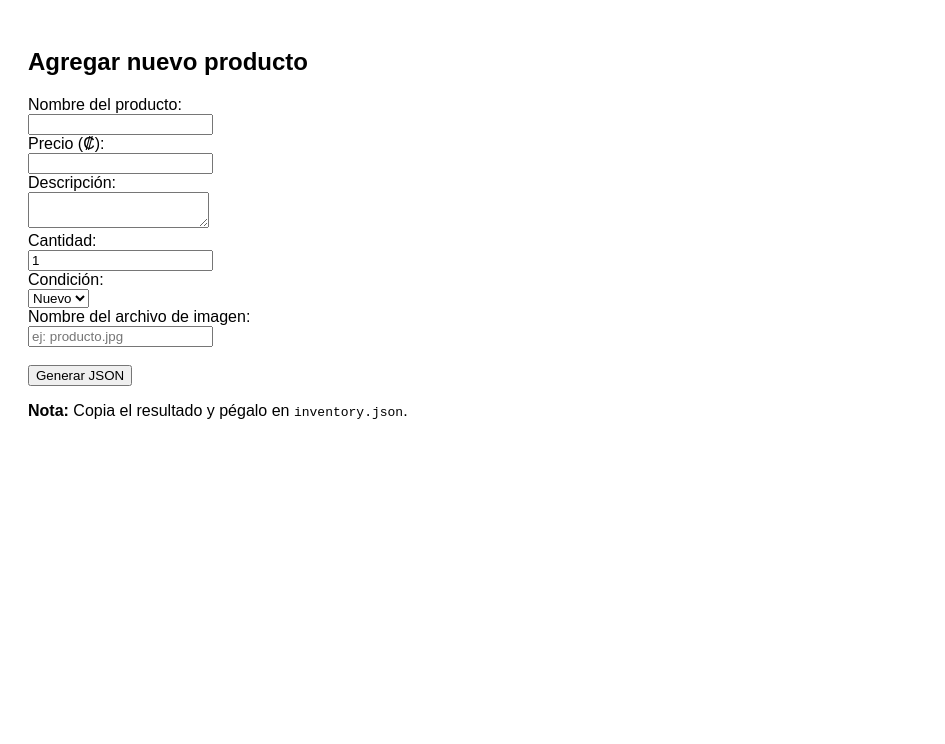
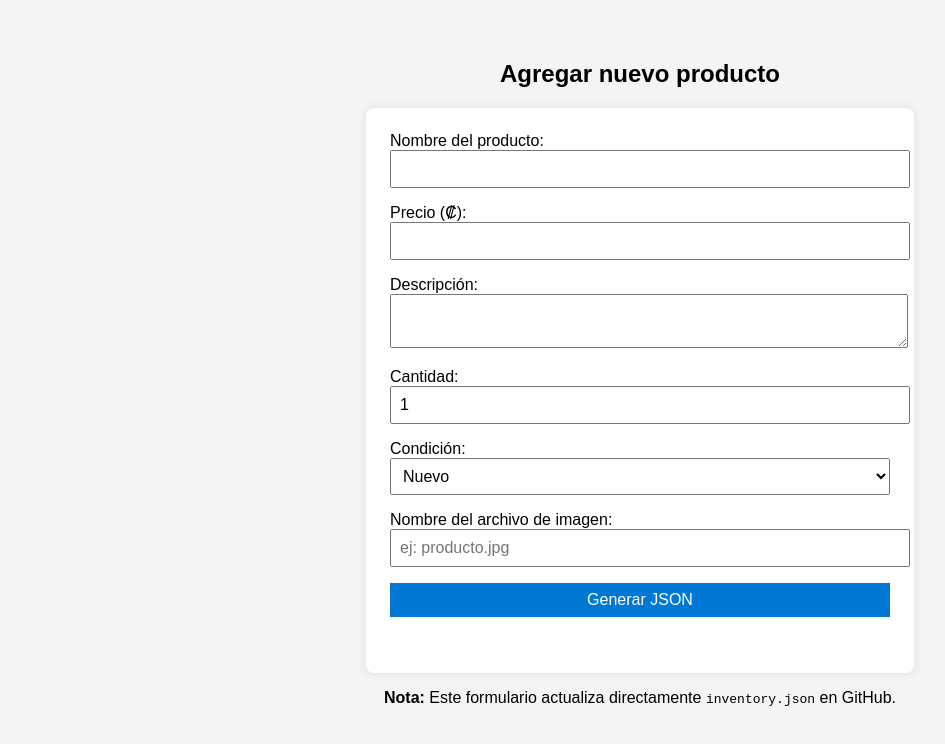
Before and after one commit to allanulate-tech/storefront-site, a plain HTML site: page form.html in a window 1280 px wide. Shown: the whole page, without its empty margins (0-945 px from the left). Drawn offline with Linux system fonts and the light colour scheme.

Commit message:
Update form.html

```diff
--- a/form.html
+++ b/form.html
@@ -4,38 +4,108 @@
   <meta charset="UTF-8" />
   <title>Agregar Producto</title>
   <link rel="stylesheet" href="style.css" />
+  <style>
+    body {
+      font-family: Arial, sans-serif;
+      padding: 2rem;
+      background-color: #f4f4f4;
+    }
+    form {
+      background: white;
+      padding: 1.5rem;
+      border-radius: 8px;
+      max-width: 500px;
+      margin: auto;
+      box-shadow: 0 0 10px rgba(0,0,0,0.1);
+    }
+    input, textarea, select, button {
+      width: 100%;
+      margin-bottom: 1rem;
+      padding: 0.5rem;
+      font-size: 1rem;
+    }
+    button {
+      background-color: #0078d4;
+      color: white;
+      border: none;
+      cursor: pointer;
+    }
+    button:hover {
+      background-color: #005ea2;
+    }
+    #responseMessage {
+      text-align: center;
+      font-weight: bold;
+      margin-top: 1rem;
+    }
+  </style>
 </head>
 <body>
-  <h2>Agregar nuevo producto</h2>
+
+  <h2 style="text-align:center;">Agregar nuevo producto</h2>
   <form id="productForm">
-    <label>Nombre del producto:</label><br />
-    <input type="text" name="name" required /><br />
+    <label>Nombre del producto:</label>
+    <input type="text" name="name" required />
 
-    <label>Precio (₡):</label><br />
-    <input type="number" name="price" required /><br />
+    <label>Precio (₡):</label>
+    <input type="number" name="price" step="0.01" required />
 
-    <label>Descripción:</label><br />
-    <textarea name="description" required></textarea><br />
+    <label>Descripción:</label>
+    <textarea name="description" required></textarea>
 
-    <label>Cantidad:</label><br />
-    <input type="number" name="quantity" value="1" required /><br />
+    <label>Cantidad:</label>
+    <input type="number" name="quantity" value="1" required />
 
-    <label>Condición:</label><br />
+    <label>Condición:</label>
     <select name="condition">
       <option value="New">Nuevo</option>
       <option value="Used">Usado</option>
-    </select><br />
+    </select>
 
-    <label>Nombre del archivo de imagen:</label><br />
-    <input type="text" name="image" placeholder="ej: producto.jpg" required /><br /><br />
+    <label>Nombre del archivo de imagen:</label>
+    <input type="text" name="image" placeholder="ej: producto.jpg" required />
 
     <button type="submit">Generar JSON</button>
+    <div id="responseMessage"></div>
   </form>
 
-  <p><strong>Nota:</strong> Copia el resultado y pégalo en <code>inventory.json</code>.</p>
+  <p style="text-align:center;"><strong>Nota:</strong> Este formulario actualiza directamente <code>inventory.json</code> en GitHub.</p>
 
-  <pre id="output"></pre>
+  <script>
+    const form = document.getElementById("productForm");
+    const message = document.getElementById("responseMessage");
 
-  <script src="scripts/form.js"></script>
+    form.addEventListener("submit", async function (e) {
+      e.preventDefault();
+
+      const formData = new FormData(form);
+      const payload = {
+        id: "item-" + Date.now(), // Genera un ID único basado en timestamp
+        name: formData.get("name"),
+        price: parseFloat(formData.get("price")),
+        description: formData.get("description"),
+        stock: parseInt(formData.get("quantity")),
+        condition: formData.get("condition"),
+        image: formData.get("image")
+      };
+
+      try {
+        const response = await fetch("https://inventory-updated-python.azurewebsites.net/api/UpdateInventoryjson?code=Fhvgmb8BBpQI9_HXuHsF88thWZd9CxVrriOnP9hpmfUJAzFufK7Asg==", {
+          method: "POST",
+          headers: { "Content-Type": "application/json" },
+          body: JSON.stringify(payload)
+        });
+
+        const result = await response.text();
+        message.textContent = result;
+        message.style.color = response.ok ? "green" : "red";
+      } catch (error) {
+        message.textContent = "Error al enviar los datos.";
+        message.style.color = "red";
+        console.error("Error:", error);
+      }
+    });
+  </script>
+
 </body>
 </html>
```
